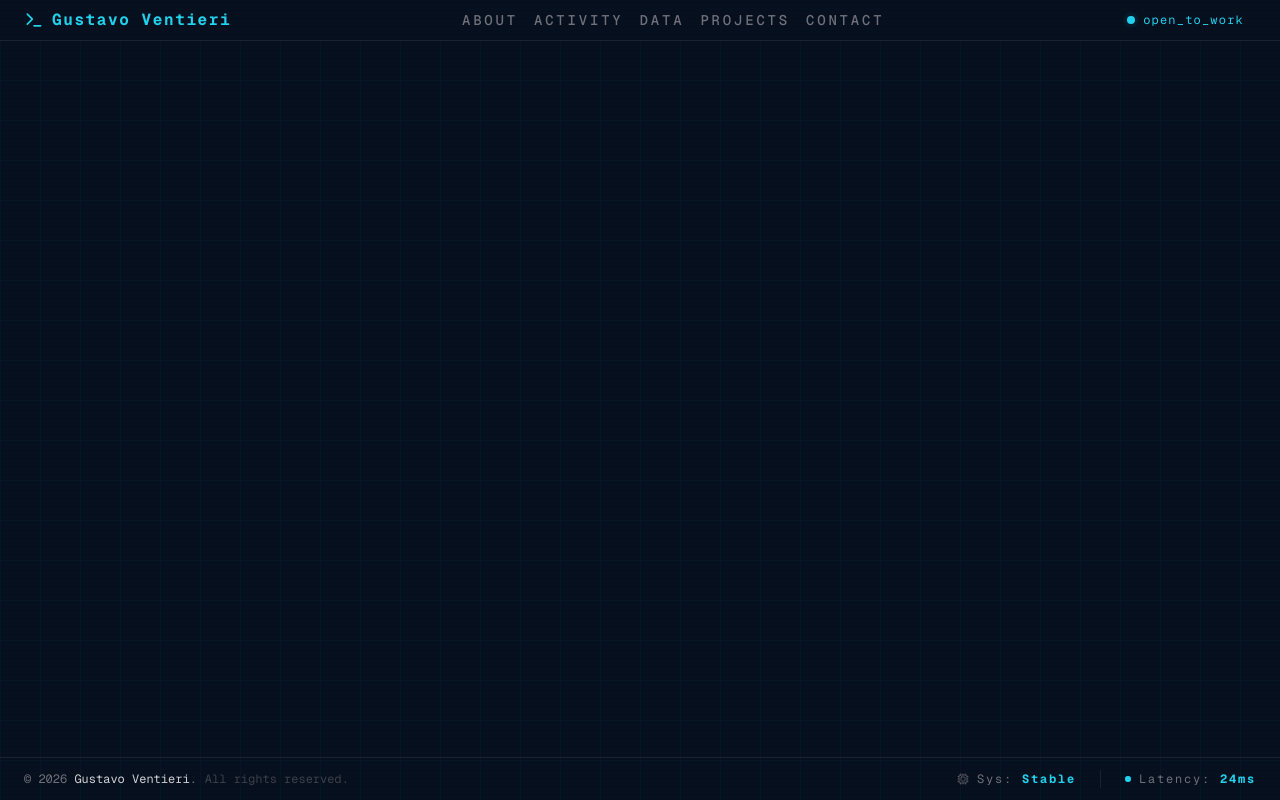
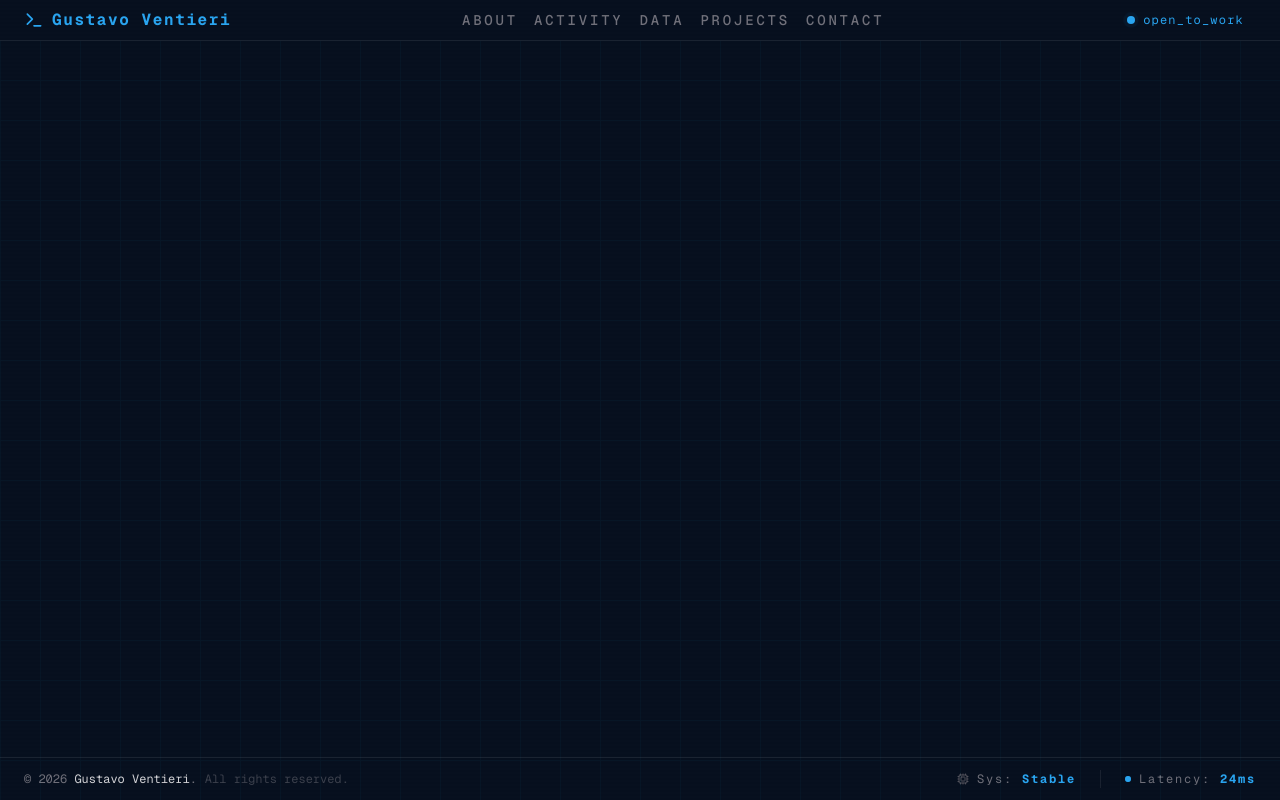
Before and after one commit to gustavoventieri/portifolio-gustavo-ventieri, a Next.js app: page / in a window 1280 px wide. Built offline with nearby package versions, Linux system fonts and the light colour scheme.

Commit message:
fix: text accent color changed

```diff
--- a/src/app/globals.css
+++ b/src/app/globals.css
@@ -12,7 +12,7 @@
   --color-line: rgba(255, 255, 255, 0.08);
 
   /* Hero */
-  --color-hero: #22d3ee;
+  --color-hero: #2aa6f2;
   --gradient-hero: linear-gradient(
     90deg,
     #22d3ee 0%,
@@ -40,7 +40,7 @@
   /* Variáveis do Botão e Menu */
   --paper-bg: #0d1627;
   /* Aumentei para 0.25 para você conseguir enxergar, depois pode diminuir */
-  --paper-border: rgba(23, 106, 120, 0.12);
+  --paper-border: rgba(42, 166, 242, 0.12);
 
   /* Fontes */
   --font-mono:
--- a/src/components/layout/action-button/action-button.tsx
+++ b/src/components/layout/action-button/action-button.tsx
@@ -15,7 +15,7 @@ export const ActionButton = () => {
     <div className="lg:hidden fixed bottom-8 right-6 z-50">
       <div className="relative flex flex-col items-end">
         {isMenuOpen && (
-          <div className="flex flex-col items-start gap-3  bg-paper border border-paper-border text-[#64748b]   shadow-2xl rounded-lg p-3 mb-4 transition-all duration-300 ease-in-out">
+          <div className="flex flex-col items-start gap-3  bg-paper border border-paper-border text-hero  shadow-2xl rounded-lg p-3 mb-4 transition-all duration-300 ease-in-out">
             {navLinks.map((link) => (
               <a
                 key={link.label}
@@ -36,7 +36,7 @@ export const ActionButton = () => {
         )}
         <button
           onClick={() => setIsMenuOpen(!isMenuOpen)}
-          className="pointer-events-auto bg-paper border border-paper-border text-[#64748b]
+          className="pointer-events-auto bg-paper border border-paper-border text-hero
                      rounded-full p-3 shadow-2xl hover:scale-105 active:scale-95 transition-all"
         >
           <div
```
